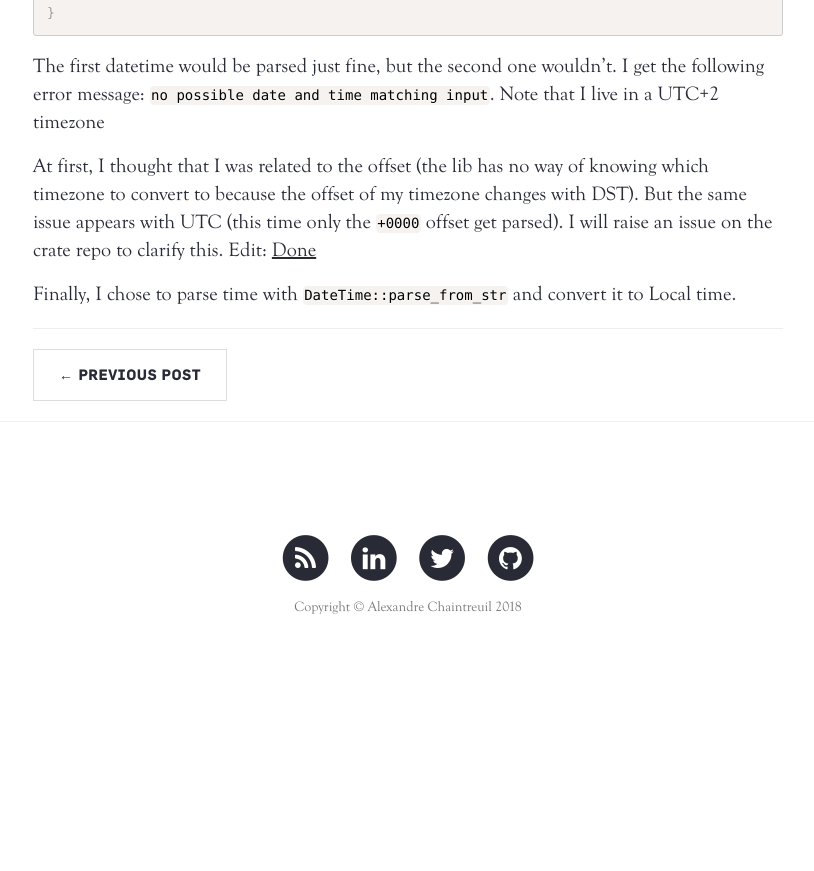
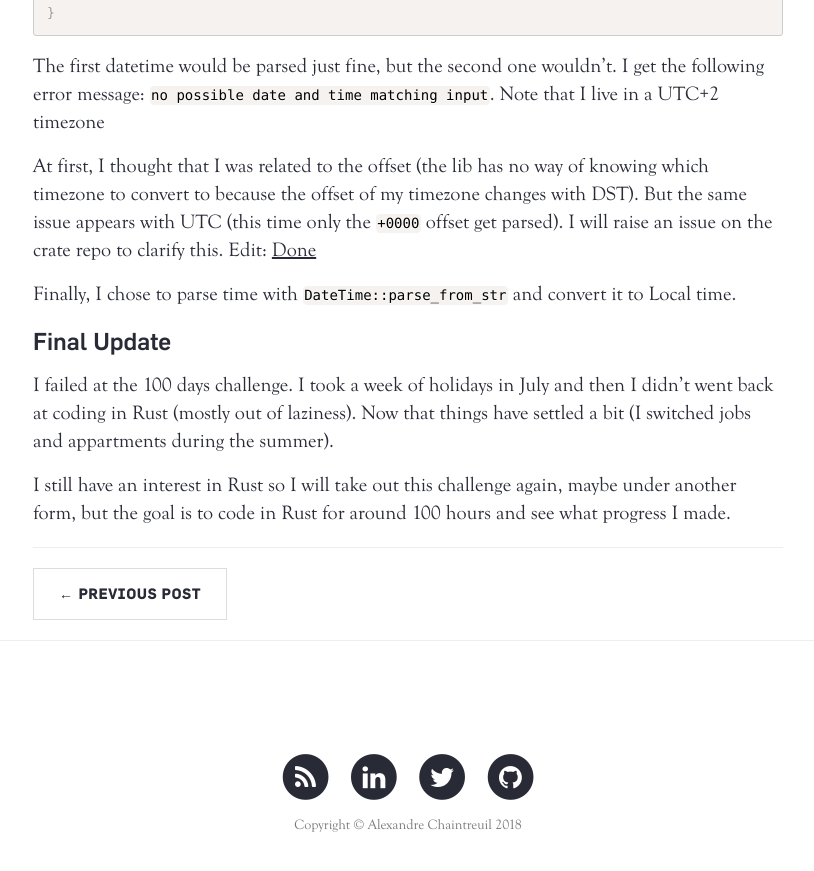
Before and after one commit to achntrl/achntrl.github.io, a Jekyll site: the page built from _posts/2018-05-23-100_days_of_rust.markdown, in a window 1280 px wide and 900 px high, scrolled down 6644 px. Shown: the top 871 px of the window, without its empty margins (232-1046 px from the left). Built offline with Jekyll 4.4.1, drawn with Linux system fonts in a browser that asks for light colours; nearby versions of some CDN libraries; comment, search, counter and statistics services are not loaded; before the commit the page ends 7325 px from its top, so only the background shows below that; some of the changed text lies outside the part shown.

Commit message:
Update 100 days of Rust (fail)

```diff
--- a/_posts/2018-05-23-100_days_of_rust.markdown
+++ b/_posts/2018-05-23-100_days_of_rust.markdown
@@ -255,7 +255,6 @@ many requests.
 
 I implented the `Alert` struct that will hold the information for one alert.
 
-
 ### Day 12 (2h)
 
 I implented the logic for the `Alerter` (the consumer that raises alerts). I spent way more
@@ -293,3 +292,13 @@ issue appears with UTC (this time only the `+0000` offset get parsed). I will ra
 issue on the crate repo to clarify this. Edit: [Done](https://github.com/chronotope/chrono/issues/255)
 
 Finally, I chose to parse time with `DateTime::parse_from_str` and convert it to Local time.
+
+### Final Update
+
+I failed at the 100 days challenge. I took a week of holidays in July and then
+I didn't went back at coding in Rust (mostly out of laziness). Now that things have
+settled a bit (I switched jobs and appartments during the summer).
+
+I still have an interest in Rust so I will take out this challenge again, maybe under
+another form, but the goal is to code in Rust for around 100 hours and see what
+progress I made.
```
Also changed, not shown: other parts of _posts/2018-05-23-100_days_of_rust.markdown (+1 -1 lines).
